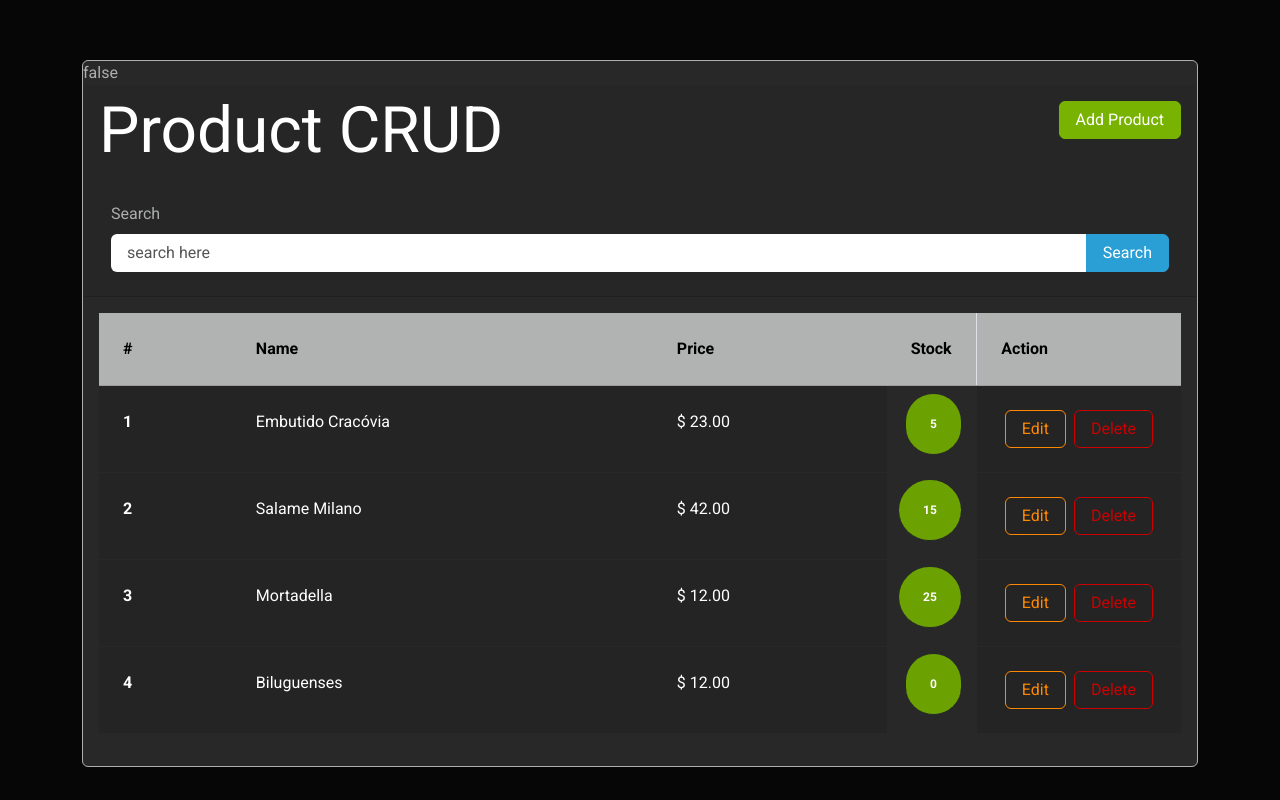
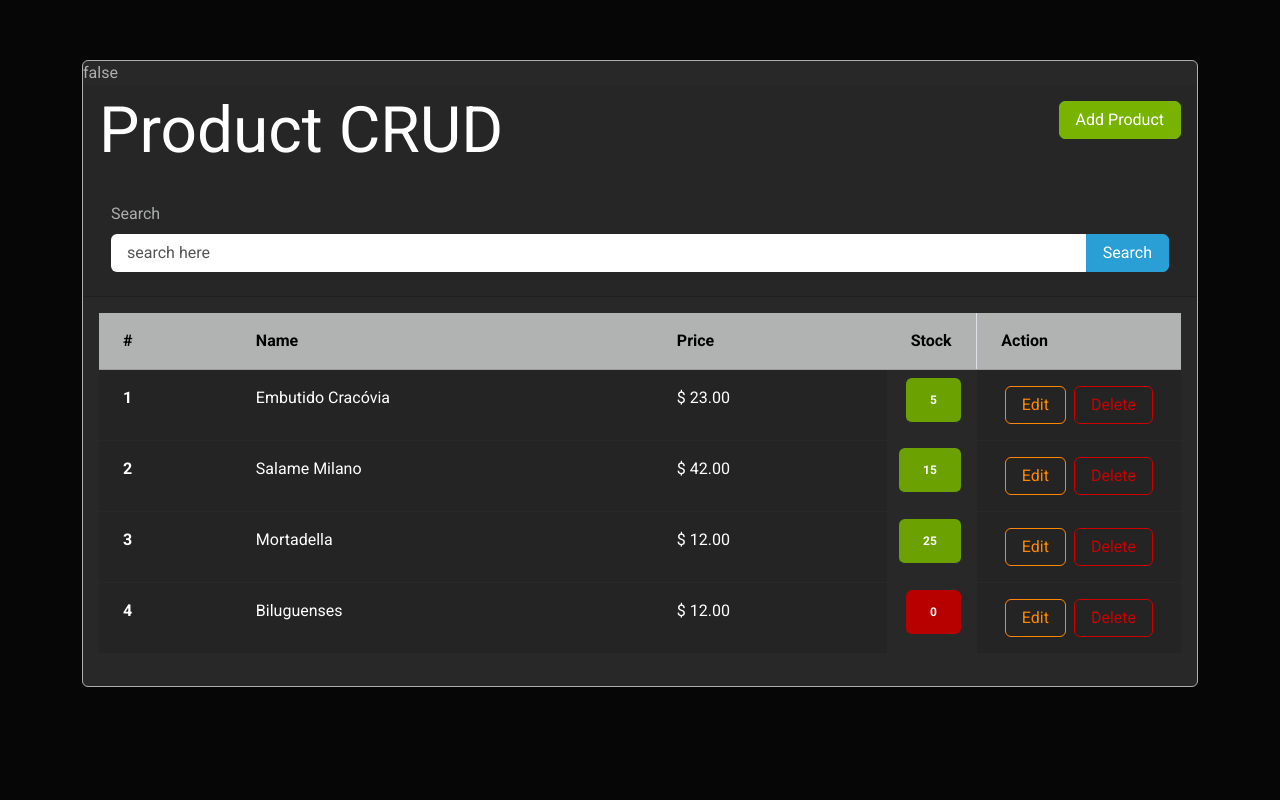
Before and after one commit to breno-bortot/Product-CRUD, a Vue app: page / in a window 1280 px wide. Built offline with nearby package versions, Linux system fonts and the light colour scheme; data requests are answered from the project's data file.

Commit message:
badge stock color adjusting

```diff
--- a/src/components/List.vue
+++ b/src/components/List.vue
@@ -15,7 +15,13 @@
           <th scope="row">{{ product.id }}</th>
           <td>{{ product.name }}</td>
           <td>$ {{ product.price.toFixed(2) }}</td>
-          <td class="badge rounded-pill bg-success float-end me-3 mt-2">
+          <td
+            v-if="product.stock !== 0"
+            class="badge bg-success float-end me-3 mt-2"
+          >
+            {{ product.stock }}
+          </td>
+          <td v-else class="badge bg-danger float-end me-3 mt-2">
             {{ product.stock }}
           </td>
           <td>
@@ -57,6 +63,6 @@ export default {
 </script>
 <style scoped>
 .table > :not(caption) > * > * {
-  padding: 1.5rem 1.5rem !important;
+  padding: 1rem 1.5rem !important;
 }
 </style>
```
